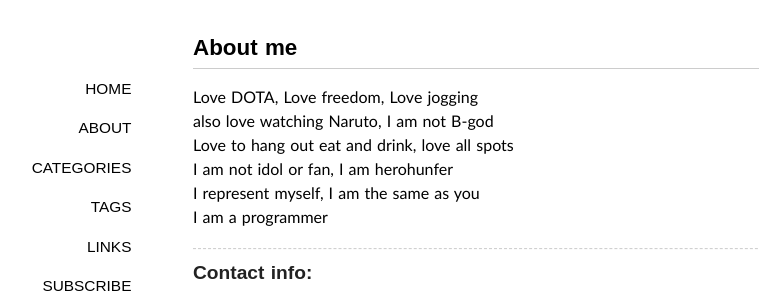
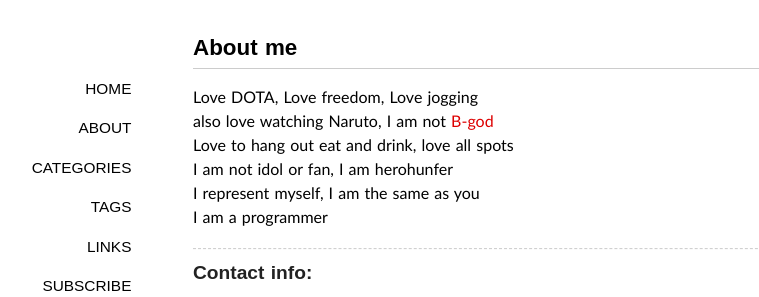
Before and after one commit to herohunfer/blog, a Jekyll site: the page built from about/index.md, in a window 1280 px wide. Shown: the top 297 px of the page, without its empty margins (147-906 px from the left). Built offline with Jekyll 4.4.1, drawn with Linux system fonts in a browser that asks for light colours; some web fonts are replaced; Markdown is read by kramdown in place of the engine named in the settings; part of the change alters nothing that is shown.

Commit message:
add burning wiki

```diff
--- a/about/index.md
+++ b/about/index.md
@@ -4,7 +4,7 @@ layout: page
 comments: no
 ---
 Love DOTA, Love freedom, Love jogging
-also love watching Naruto, I am not B-god
+also love watching Naruto, I am not [B-god](http://dota2.gamepedia.com/BurNIng)
 Love to hang out eat and drink, love all spots
 I am not idol or fan, I am herohunfer
 I represent myself, I am the same as you
```
